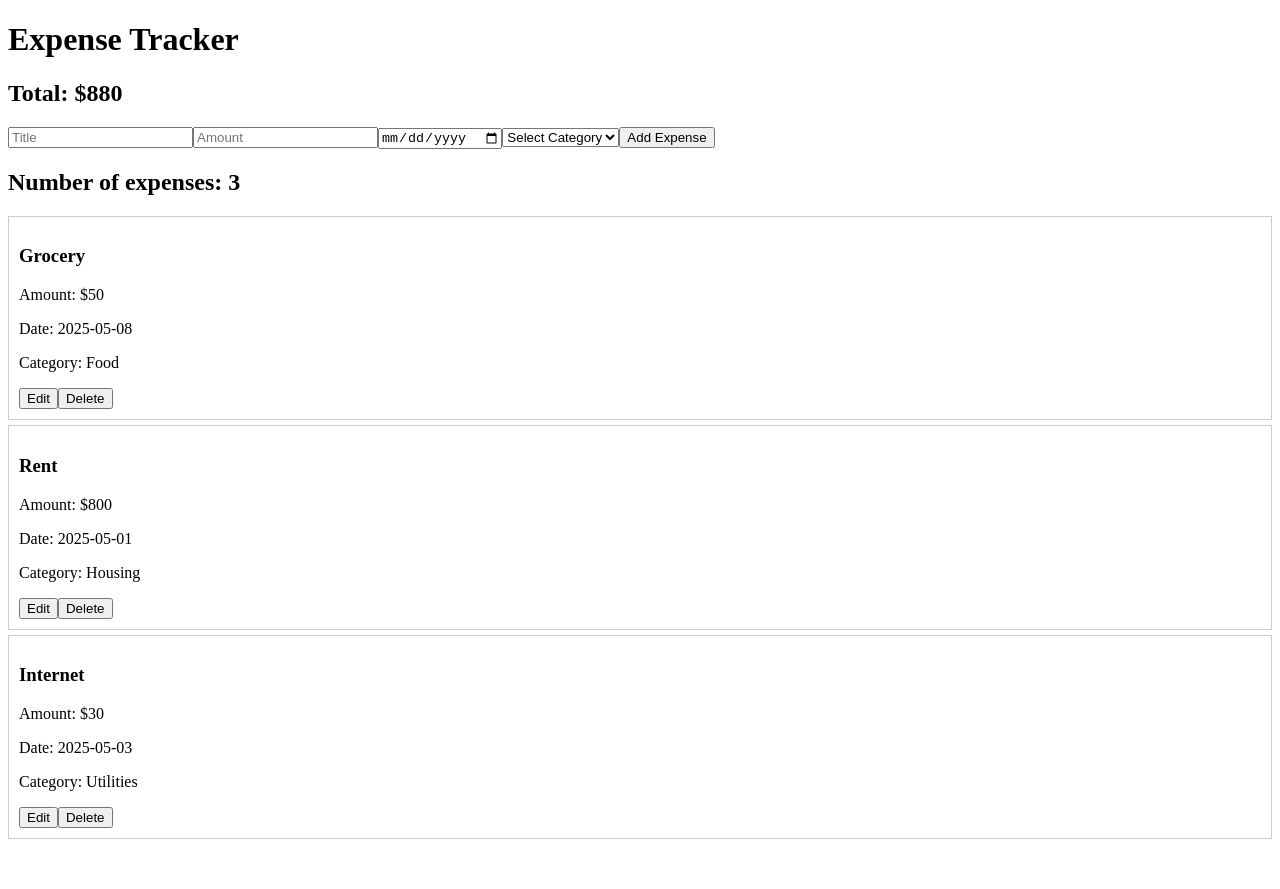
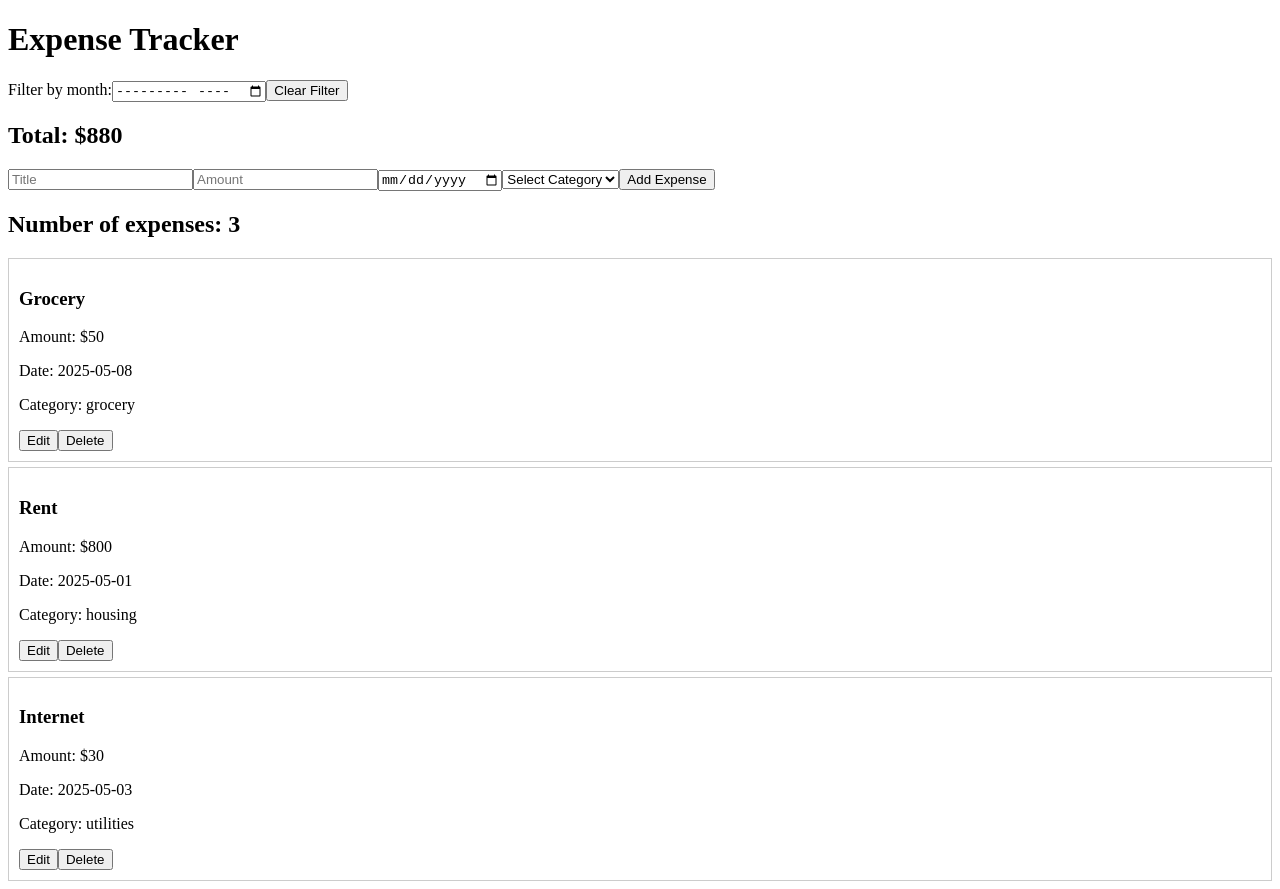
Before and after one commit to omar211346/expence-list, a React (Vite) app: page / in a window 1280 px wide. Before the commit the page ends 847 px from the top, so only its background shows below. Built offline with nearby package versions, Linux system fonts and the light colour scheme.

Commit message:
added the filtering by date

```diff
--- a/src/App.jsx
+++ b/src/App.jsx
@@ -2,15 +2,14 @@ import React, { useState } from "react";
 import ExpenseList from "./components/ExpenseList";
 import ExpenseForm from "./components/ExpenceForm";
 
-
 function App() {
-
   const [expenses, setExpenses] = useState([
-    { id: 1, title: "Grocery", amount: 50, date: "2025-05-08", category: "Food" },
-    { id: 2, title: "Rent", amount: 800, date: "2025-05-01", category: "Housing" },
-    { id: 3, title: "Internet", amount: 30, date: "2025-05-03", category: "Utilities" },
+    { id: 1, title: "Grocery", amount: 50, date: "2025-05-08", category: "grocery" },
+    { id: 2, title: "Rent", amount: 800, date: "2025-05-01", category: "housing" },
+    { id: 3, title: "Internet", amount: 30, date: "2025-05-03", category: "utilities" },
   ]);
 
+  const [selectedMonth, setSelectedMonth] = useState("");
   const addExpense = (newExpense) => {
     setExpenses((prevExpenses) => [...prevExpenses, newExpense]);
   };
@@ -40,15 +39,28 @@ function App() {
     (acc, curr) => acc + Number(curr.amount),
     0
   );
-
+  const filteredExpenses = selectedMonth
+    ? expenses.filter((e) => e.date.startsWith(selectedMonth))
+    : expenses;
 
   return (
     <div>
       <h1>Expense Tracker</h1>
+
+      <div style={{ marginBottom: "10px" }}>
+        <label htmlFor="month">Filter by month:</label>
+        <input
+          type="month"
+          id="month"
+          value={selectedMonth}
+          onChange={(e) => setSelectedMonth(e.target.value)}
+        />
+        <button onClick={() => setSelectedMonth("")}>Clear Filter</button>
+      </div>
       <h2>Total: ${totalAmount}</h2>
       <ExpenseForm addExpense={addExpense} />
       <ExpenseList
-        expenses={expenses || []}
+        expenses={filteredExpenses}
         deleteExpense={deleteExpense}
         editExpense={editExpense}
       />
```
